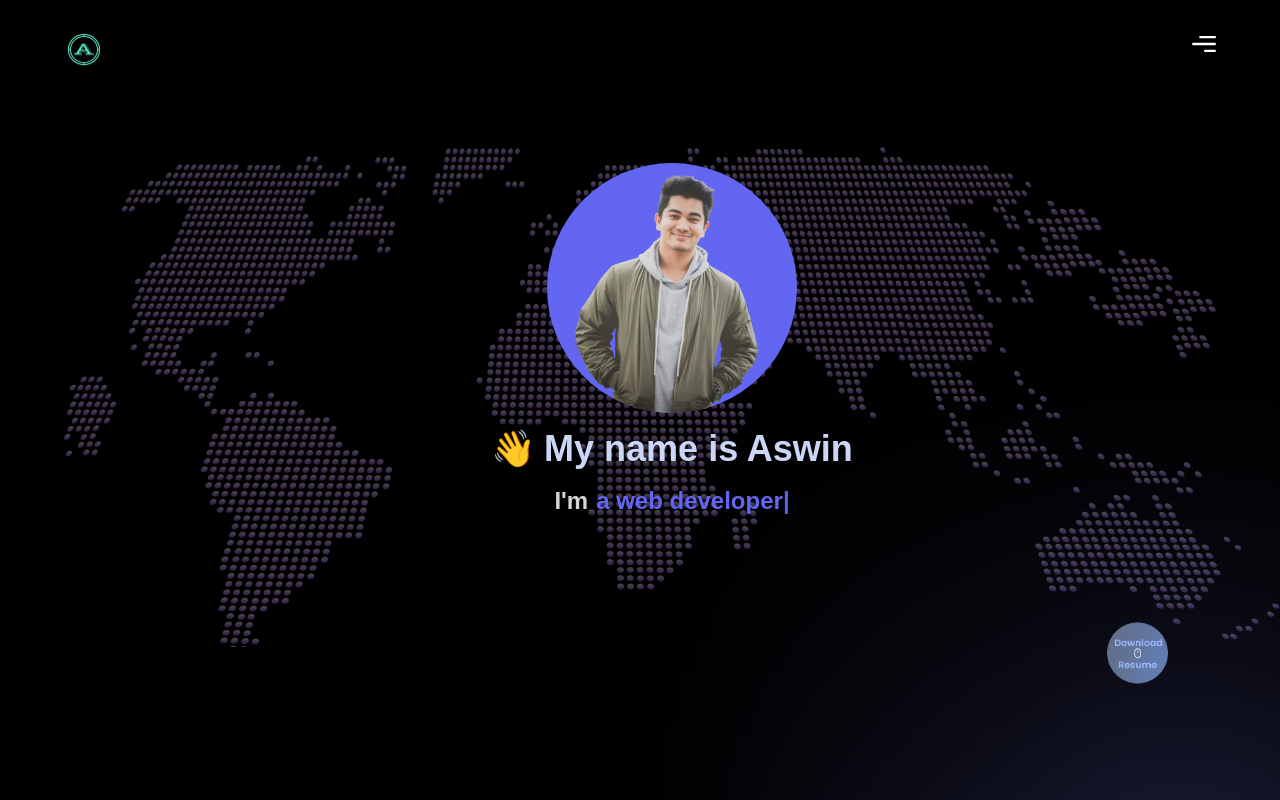
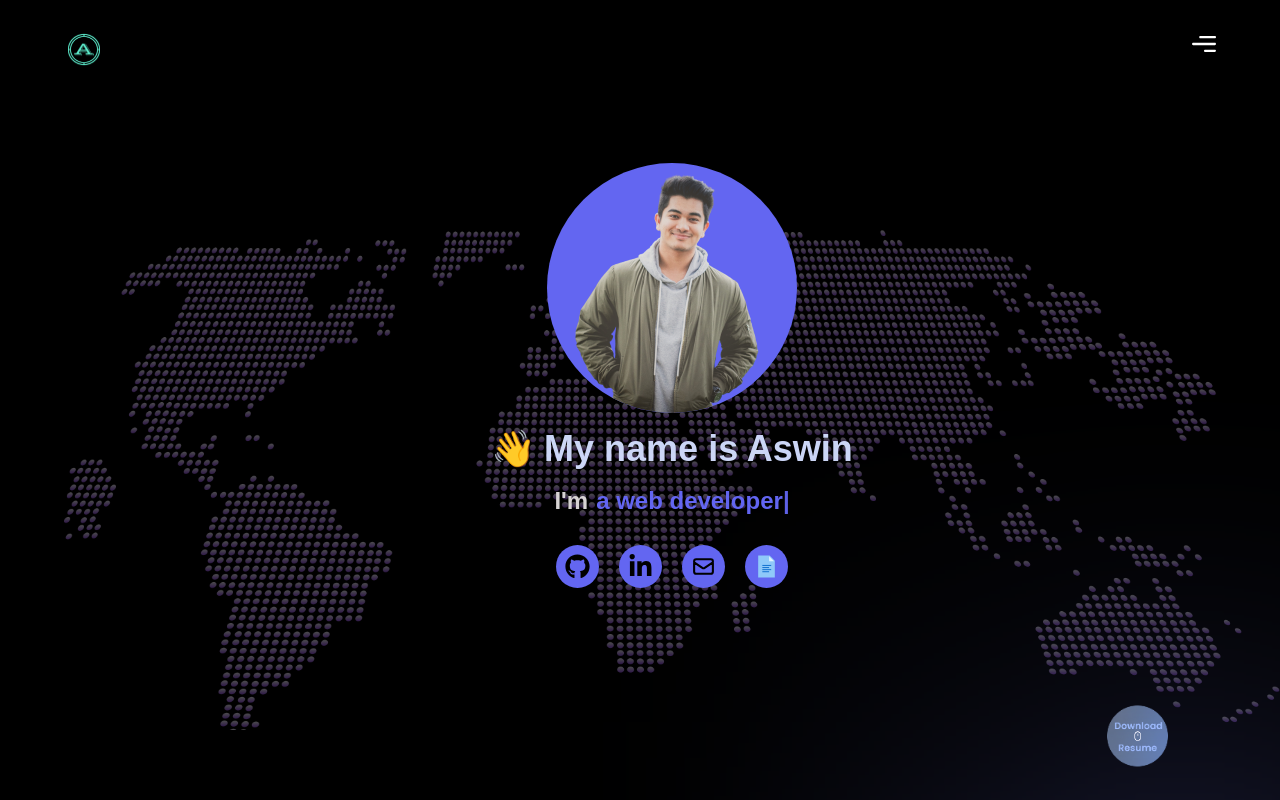
Before and after one commit to AMT98/PortfolioV2, a Next.js app: page / in a window 1280 px wide. Shown: the top 800 px of the page. Built offline with nearby package versions, Linux system fonts and the light colour scheme; a web font is replaced by a local one.

Commit message:
added social icons to hero page

```diff
--- a/sections/Hero.jsx
+++ b/sections/Hero.jsx
@@ -2,6 +2,9 @@
 
 import { motion } from 'framer-motion';
 
+import { FaGithub, FaLinkedinIn } from 'react-icons/fa';
+import { FcDocument } from 'react-icons/fc';
+import { HiOutlineMail } from 'react-icons/hi';
 import Typed from 'react-typed';
 import styles from '../styles';
 import { slideIn, staggerContainer, textVariant } from '../utils/motion';
@@ -22,17 +25,21 @@ const Hero = () => (
         >
           <div name="home">
             <div className="max-w-screen-xl mx-auto flex flex-col items-center justify-center h-full w-full px-4 md:flex-row">
-              <motion.div variants={textVariant(1.1)} className="flex flex-col justify-center items-center h-full">
-                <img src="/heroImage.png" alt="heroImg" className="w-[250px] h-[250px] bg-indigo-500 rounded-full" />
-                <h3
-                  className="text-[#CCD6f6] md:text-4xl text-xl font-bold py-4 max-w-7xl "
-                ><span className="wave mr-2">👋</span>
+              <motion.div
+                variants={textVariant(1.1)}
+                className="flex flex-col justify-center items-center h-full"
+              >
+                <img
+                  src="/heroImage.png"
+                  alt="heroImg"
+                  className="w-[250px] h-[250px] bg-indigo-500 rounded-full"
+                />
+                <h3 className="text-[#CCD6f6] md:text-4xl text-xl font-bold py-4 max-w-7xl ">
+                  <span className="wave mr-2">👋</span>
                   My name is Aswin
                 </h3>
                 <div>
-                  <p
-                    className="md:text-2xl sm:text-xl max-w-7xl  font-bold text-[#d7d3d3]"
-                  >
+                  <p className="md:text-2xl sm:text-xl max-w-7xl  font-bold text-[#d7d3d3]">
                     I'm
                     <Typed
                       className="w-full md:text-2xl sm:text-xl text-md sm:max-w-lg font-bold py-1 ml-2 text-indigo-500"
@@ -48,6 +55,21 @@ const Hero = () => (
                       backSpeed={10}
                       loop
                     />
+                  </p>
+                </div>
+
+                <div className="rounded-xl flex gap-3 p-2 mt-4">
+                  <p className="border rounded-full border-transparent flex bg-indigo-500 p-2 m-1">
+                    <FaGithub size={25} />
+                  </p>
+                  <p className="border rounded-full border-transparent flex bg-indigo-500 p-2 m-1">
+                    <FaLinkedinIn size={25} />
+                  </p>
+                  <p className="border rounded-full border-transparent flex bg-indigo-500 p-2 m-1">
+                    <HiOutlineMail size={25} />
+                  </p>
+                  <p className="border rounded-full border-transparent flex bg-indigo-500 p-2 m-1">
+                    <FcDocument size={25} />
                   </p>
                 </div>
               </motion.div>
```
